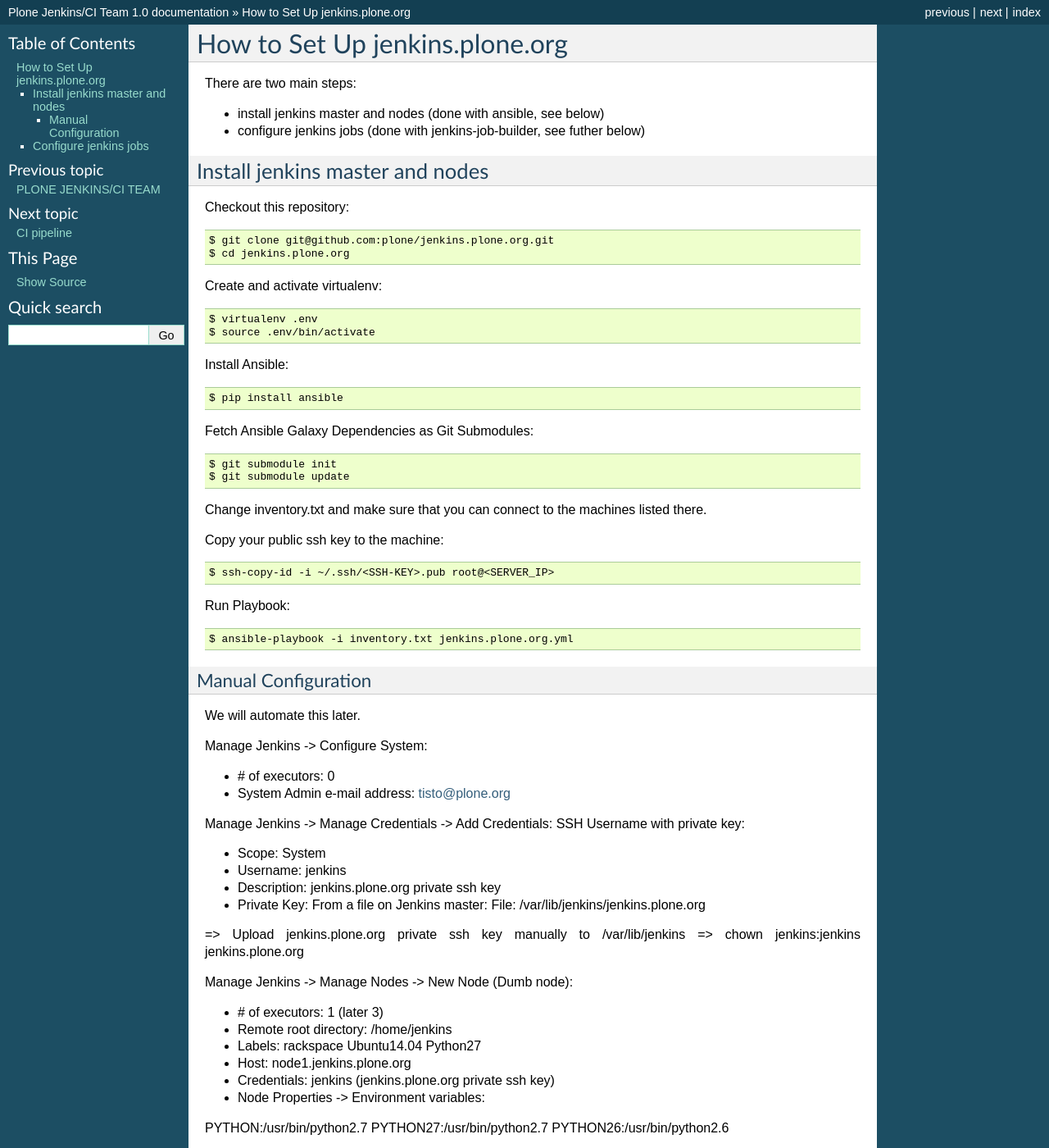
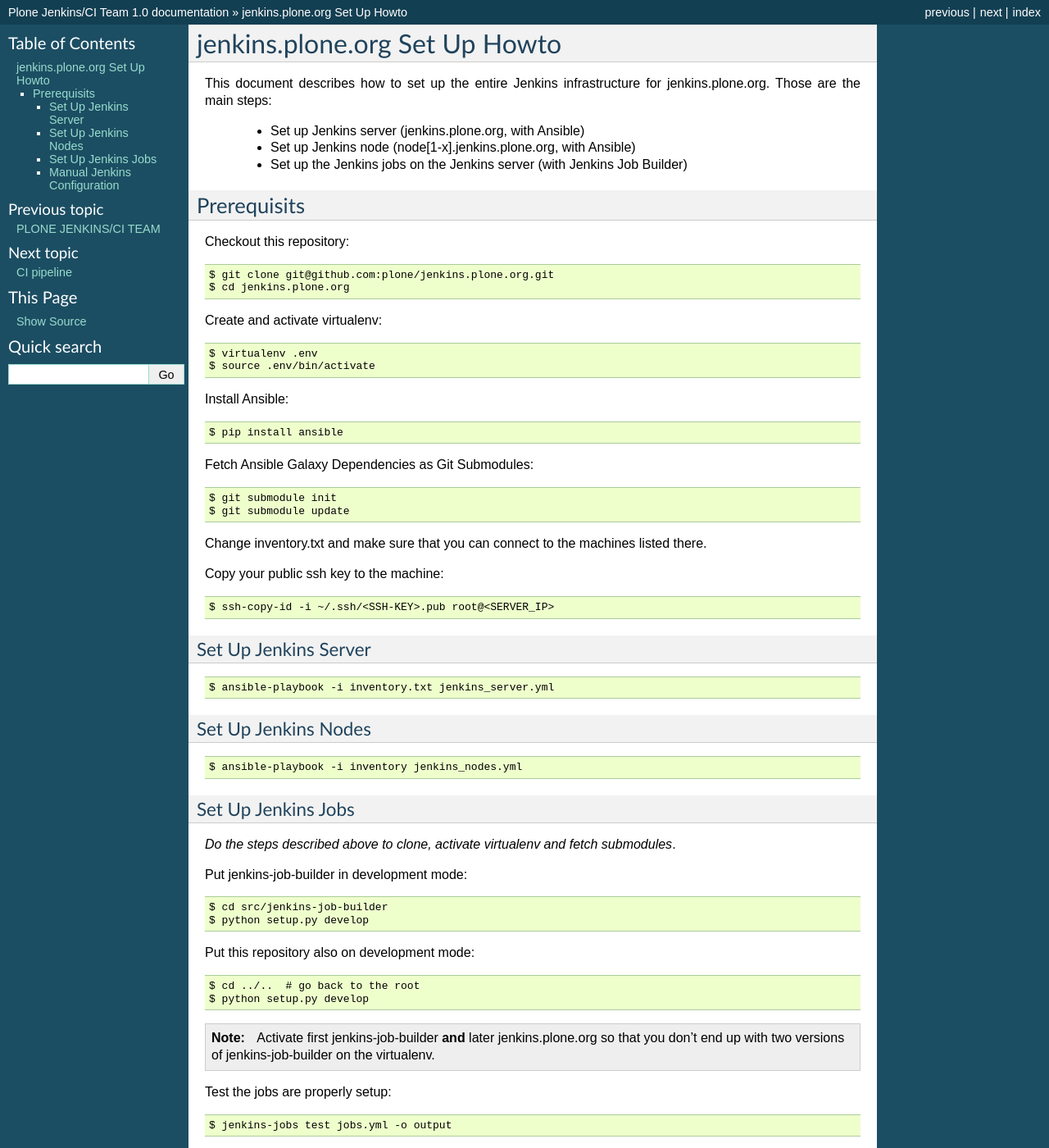
Before and after one commit to plone/jenkins.plone.org, a Sphinx documentation site: the page built from docs/source/setup.rst, in a window 1280 px wide and 1400 px high. Shown: the whole window at 82% size. Built offline with Sphinx 7.4.7, drawn with Linux system fonts in a browser that asks for light colours; some of the changed text lies outside the part shown.

Commit message:
Update setup docs.

```diff
--- a/docs/source/setup.rst
+++ b/docs/source/setup.rst
@@ -1,15 +1,16 @@
-===============================
-How to Set Up jenkins.plone.org
-===============================
+==============================================================================
+jenkins.plone.org Set Up Howto
+==============================================================================
 
-There are two main steps:
+This document describes how to set up the entire Jenkins infrastructure for jenkins.plone.org. Those are the main steps:
 
-- install jenkins master and nodes (done with ansible, see below)
-- configure jenkins jobs (done with jenkins-job-builder, see futher below)
+  * Set up Jenkins server (jenkins.plone.org, with Ansible)
+  * Set up Jenkins node (node[1-x].jenkins.plone.org, with Ansible)
+  * Set up the Jenkins jobs on the Jenkins server (with Jenkins Job Builder)
 
 
-Install jenkins master and nodes
-================================
+Prerequisits
+============
 
 Checkout this repository::
 
@@ -36,47 +37,24 @@
 
   $ ssh-copy-id -i ~/.ssh/<SSH-KEY>.pub root@<SERVER_IP>
 
-Run Playbook::
 
-  $ ansible-playbook -i inventory.txt jenkins.plone.org.yml
+Set Up Jenkins Server
+---------------------
+
+::
+
+  $ ansible-playbook -i inventory.txt jenkins_server.yml
 
 
-Manual Configuration
+Set Up Jenkins Nodes
 --------------------
 
-We will automate this later.
+::
 
-Manage Jenkins -> Configure System:
+  $ ansible-playbook -i inventory jenkins_nodes.yml
 
-* # of executors: 0
-* System Admin e-mail address: tisto@plone.org
-
-Manage Jenkins -> Manage Credentials -> Add Credentials: SSH Username with private key:
-
-* Scope: System
-* Username: jenkins
-* Description: jenkins.plone.org private ssh key
-* Private Key: From a file on Jenkins master: File: /var/lib/jenkins/jenkins.plone.org
-
-=> Upload jenkins.plone.org private ssh key manually to /var/lib/jenkins
-=> chown jenkins:jenkins jenkins.plone.org
-
-Manage Jenkins -> Manage Nodes -> New Node (Dumb node):
-
-* # of executors: 1 (later 3)
-* Remote root directory: /home/jenkins
-* Labels: rackspace Ubuntu14.04 Python27
-* Host: node1.jenkins.plone.org
-* Credentials: jenkins (jenkins.plone.org private ssh key)
-* Node Properties -> Environment variables:
-
-PYTHON:/usr/bin/python2.7
-PYTHON27:/usr/bin/python2.7
-PYTHON26:/usr/bin/python2.6
-
-
-Configure jenkins jobs
-======================
+Set Up Jenkins Jobs
+-------------------
 
 *Do the steps described above to clone,
 activate virtualenv and fetch submodules*.
```
Also changed, not shown: other parts of docs/source/setup.rst (+37 -0 lines).
